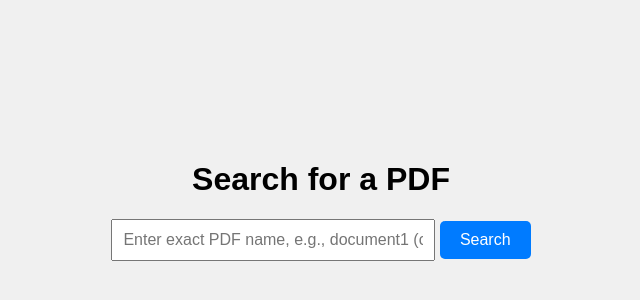
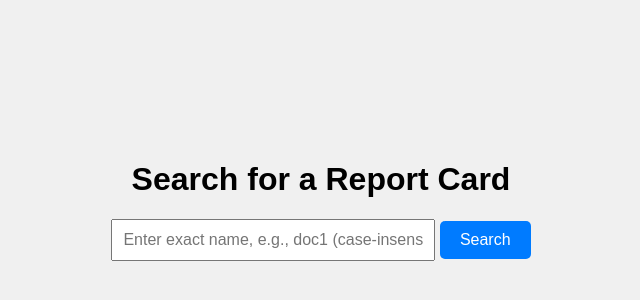
Before and after one commit to StarPVT/star-PDFs, a website: page public/index.html in a window 1280 px wide. Shown: the part 190-490 px from the top of the page, without its empty margins (319-959 px from the left). Drawn offline with Linux system fonts and the light colour scheme.

Commit message:
Add files via upload

```diff
--- a/public/index.html
+++ b/public/index.html
@@ -8,9 +8,9 @@
 </head>
 <body>
   <div class="container">
-    <h1>Search for a PDF</h1>
+    <h1>Search for a Report Card</h1>
     <div class="search-bar">
-      <input type="text" id="searchInput" placeholder="Enter exact PDF name, e.g., document1 (case-insensitive)">
+      <input type="text" id="searchInput" placeholder="Enter exact name, e.g., doc1 (case-insensitive)">
       <button onclick="searchPDF()">Search</button>
     </div>
     <div id="result"></div>
```
Also changed, not shown: 12 other files.
